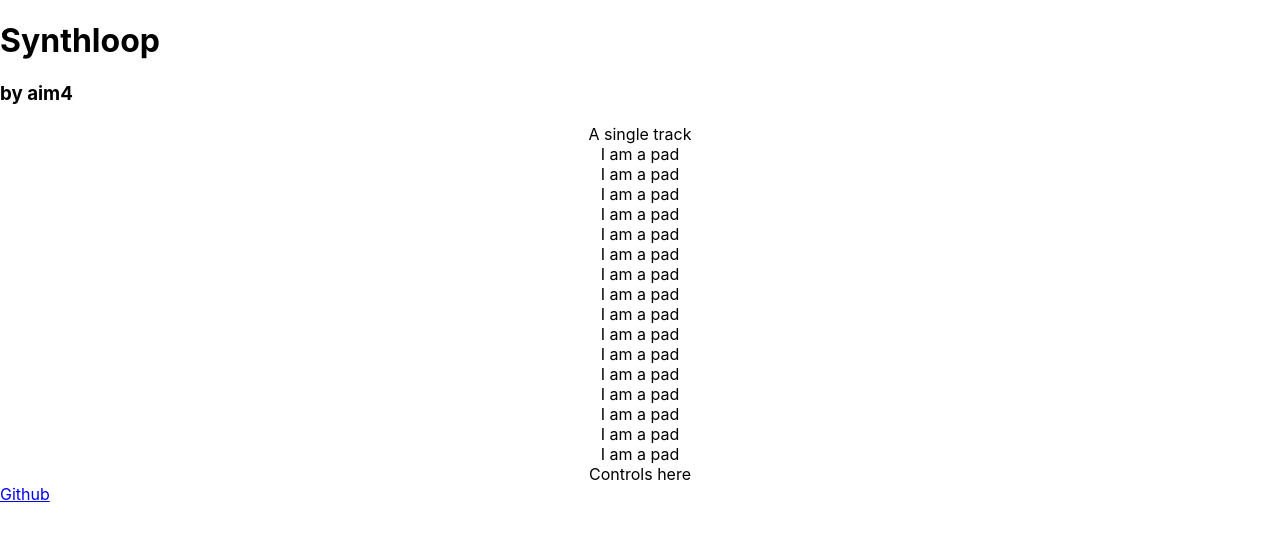
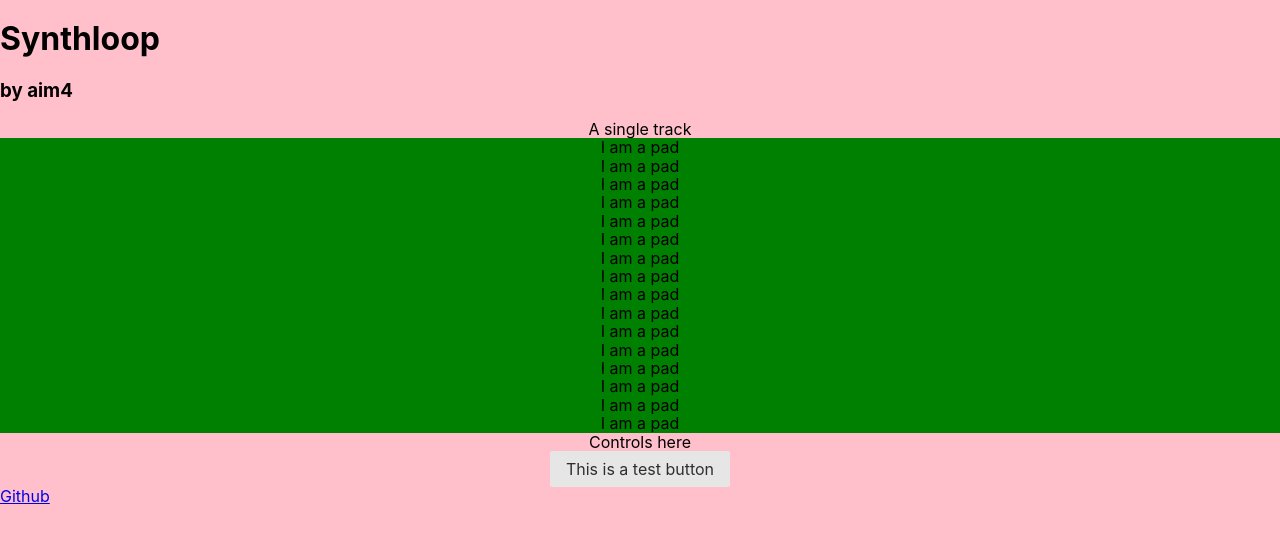
Before and after one commit to aim4/synthloop, a React (Create React App) app: page / in a window 1280 px wide. Shown: the top 540 px of the page. Built offline with nearby package versions, Linux system fonts and the light colour scheme.

Commit message:
Add some css to test and test pure.css

```diff
--- a/package.json
+++ b/package.json
@@ -8,7 +8,7 @@
     "@testing-library/user-event": "^7.2.1",
     "react": "^16.13.1",
     "react-dom": "^16.13.1",
-    "react-scripts": "3.4.1"
+    "react-scripts": "^3.4.3"
   },
   "scripts": {
     "start": "react-scripts start",
--- a/public/index.html
+++ b/public/index.html
@@ -11,20 +11,8 @@
     />
     <meta name="author" content="aim4" />
     <link rel="apple-touch-icon" href="%PUBLIC_URL%/logo192.png" />
-    <!--
-      manifest.json provides metadata used when your web app is installed on a
-      user's mobile device or desktop. See https://developers.google.com/web/fundamentals/web-app-manifest/
-    -->
     <link rel="manifest" href="%PUBLIC_URL%/manifest.json" />
-    <!--
-      Notice the use of %PUBLIC_URL% in the tags above.
-      It will be replaced with the URL of the `public` folder during the build.
-      Only files inside the `public` folder can be referenced from the HTML.
-
-      Unlike "/favicon.ico" or "favicon.ico", "%PUBLIC_URL%/favicon.ico" will
-      work correctly both with client-side routing and a non-root public URL.
-      Learn how to configure a non-root public URL by running `npm run build`.
-    -->
+    <link rel="stylesheet" href="https://unpkg.com/purecss@2.0.3/build/pure-min.css" integrity="sha384-cg6SkqEOCV1NbJoCu11+bm0NvBRc8IYLRGXkmNrqUBfTjmMYwNKPWBTIKyw9mHNJ" crossorigin="anonymous">
     <title>Synthloop</title>
   </head>
   <body>
--- a/src/App.js
+++ b/src/App.js
@@ -1,5 +1,6 @@
 import React from 'react';
-import './App.css';
+import './css/App.css';
+import './css/styles.css';
 import Controls from './components/Controls.js';
 import TrackList from './components/TrackList.js';
 
@@ -12,6 +13,7 @@ function App() {
             <Controls>
                 Controls are here
             </Controls>
+            <button className="pure-button">This is a test button</button>
         </div>
     );
 }
--- /dev/null
+++ b/src/css/styles.css
@@ -0,0 +1,7 @@
+body {
+    background-color: pink;
+}
+
+.pad {
+    background-color: green;
+}
--- a/src/index.js
+++ b/src/index.js
@@ -1,6 +1,6 @@
 import React from 'react';
 import ReactDOM from 'react-dom';
-import './index.css';
+import './css/index.css';
 import App from './App.js';
 import * as serviceWorker from './serviceWorker.js';
 
```
Also changed, not shown: src/css/App.css (renamed from src/App.css), src/css/index.css (renamed from src/index.css), 1 other file (tests, documents, lock files or other folders).
